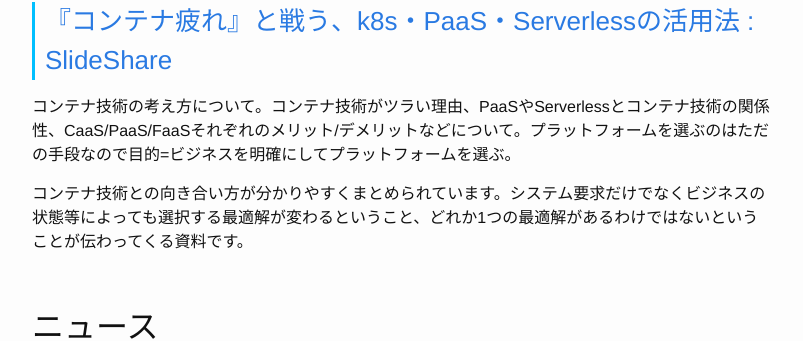
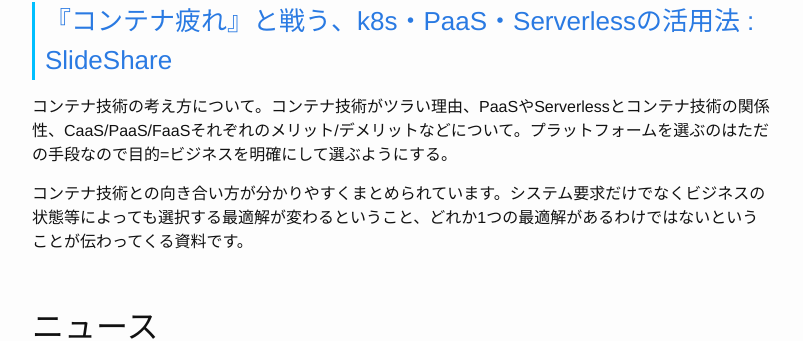
Before and after one commit to Gather-Tech/Gather-Tech.github.io, a Jekyll site: the page built from _posts/2018/2018-04-23-Gather95.md, in a window 1280 px wide and 900 px high, scrolled down 859 px. Shown: the part 162-503 px from the top of the window, without its empty margins (238-1041 px from the left). Built offline with Jekyll 4.4.1, drawn with Linux system fonts in a browser that asks for light colours.

Commit message:
fix typo

```diff
--- a/_posts/2018/2018-04-23-Gather95.md
+++ b/_posts/2018/2018-04-23-Gather95.md
@@ -22,7 +22,7 @@
 
 ### [『コンテナ疲れ』と戦う、k8s・PaaS・Serverlessの活用法 : SlideShare](https://www.slideshare.net/jacopen/k8spaasserverless)
 
-コンテナ技術の考え方について。コンテナ技術がツラい理由、PaaSやServerlessとコンテナ技術の関係性、CaaS/PaaS/FaaSそれぞれのメリット/デメリットなどについて。プラットフォームを選ぶのはただの手段なので目的=ビジネスを明確にしてプラットフォームを選ぶ。
+コンテナ技術の考え方について。コンテナ技術がツラい理由、PaaSやServerlessとコンテナ技術の関係性、CaaS/PaaS/FaaSそれぞれのメリット/デメリットなどについて。プラットフォームを選ぶのはただの手段なので目的=ビジネスを明確にして選ぶようにする。
 
 コンテナ技術との向き合い方が分かりやすくまとめられています。システム要求だけでなくビジネスの状態等によっても選択する最適解が変わるということ、どれか1つの最適解があるわけではないということが伝わってくる資料です。
 
```
